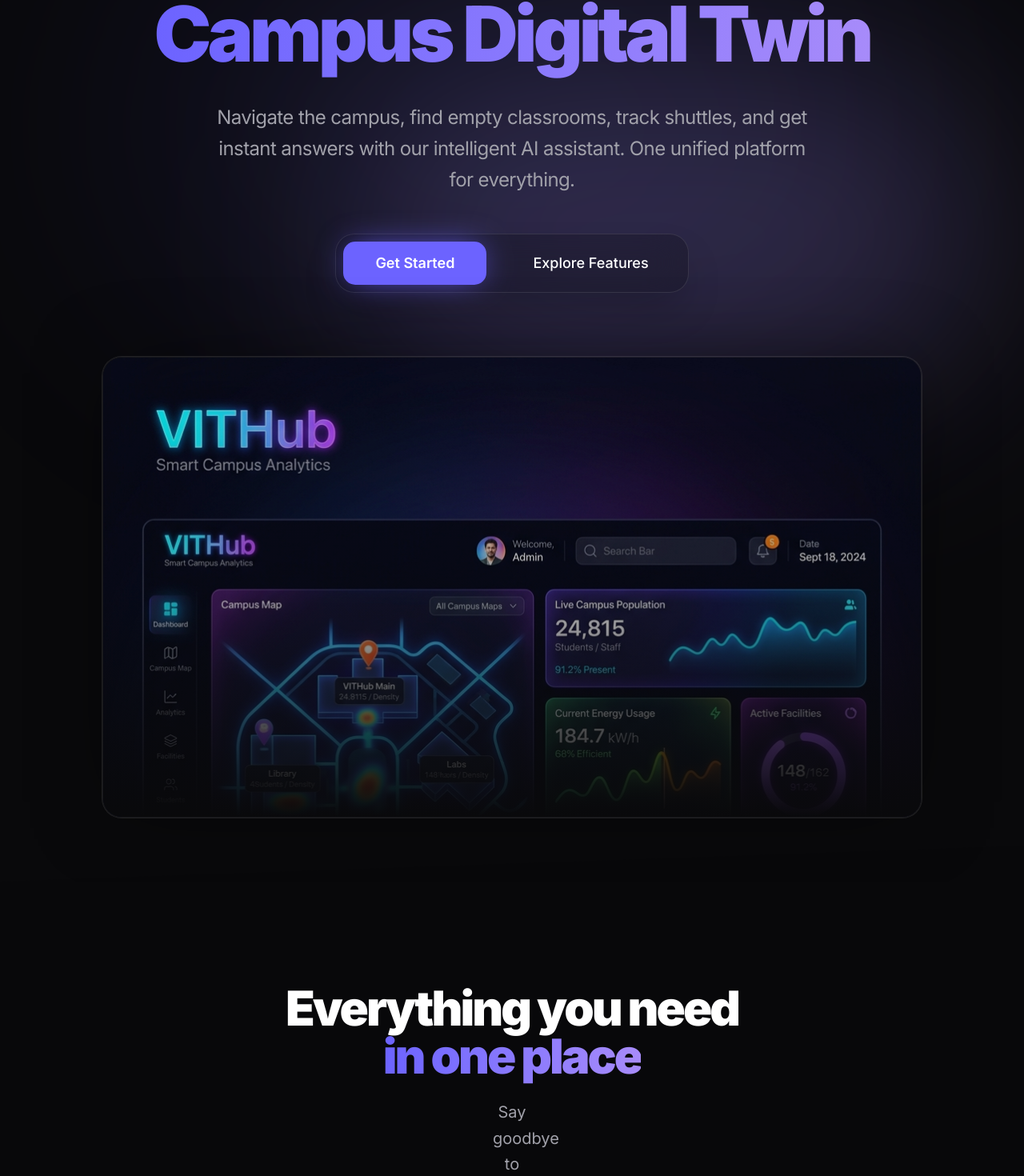
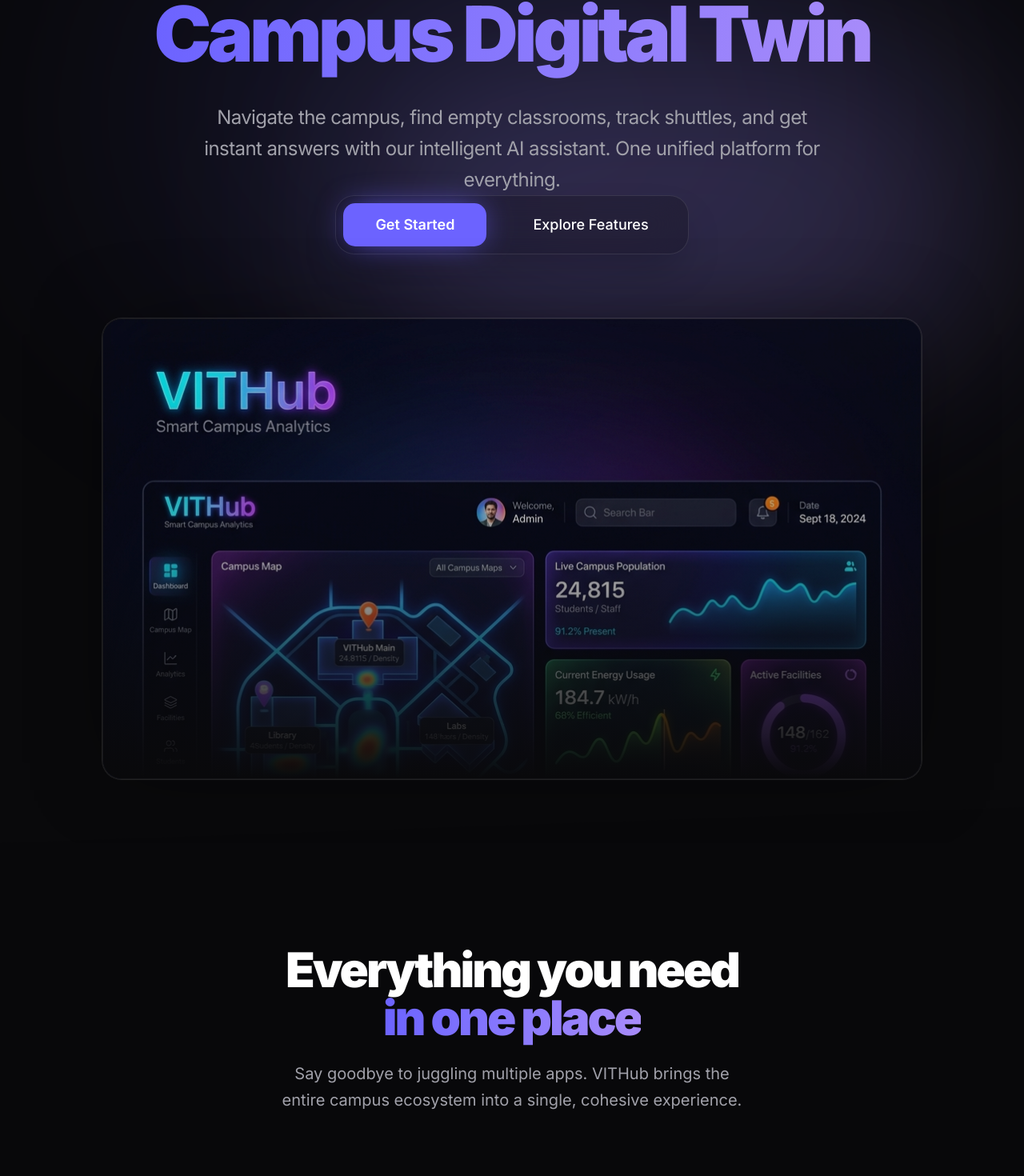
Before and after one commit to laksh1210/VITHub, a Next.js app in the folder frontend/: page / in a window 1280 px wide. Shown: the part 314-1784 px from the top of the page at 80% size. Built offline with nearby package versions, Linux system fonts and the light colour scheme.

Commit message:
Force paragraph widths using inline styles

```diff
--- a/frontend/src/components/landing/landing-features.tsx
+++ b/frontend/src/components/landing/landing-features.tsx
@@ -75,9 +75,11 @@
               in one place
             </span>
           </motion.h2>
-          <motion.p variants={slideUp} className="text-xl text-muted-foreground w-full max-w-2xl mx-auto leading-relaxed">
-            Say goodbye to juggling multiple apps. VITHub brings the entire campus ecosystem into a single, cohesive experience.
-          </motion.p>
+          <div className="w-full flex justify-center px-4">
+            <motion.p variants={slideUp} className="text-xl text-muted-foreground leading-relaxed" style={{ width: "100%", maxWidth: "600px", margin: "0 auto" }}>
+              Say goodbye to juggling multiple apps. VITHub brings the entire campus ecosystem into a single, cohesive experience.
+            </motion.p>
+          </div>
         </motion.div>
 
         <motion.div
--- a/frontend/src/components/landing/landing-hero.tsx
+++ b/frontend/src/components/landing/landing-hero.tsx
@@ -31,9 +31,11 @@
           </span>
         </motion.h1>
 
-        <motion.p variants={slideUp} className="w-full text-xl md:text-2xl text-muted-foreground mb-12 max-w-3xl leading-relaxed tracking-tight">
-          Navigate the campus, find empty classrooms, track shuttles, and get instant answers with our intelligent AI assistant. One unified platform for everything.
-        </motion.p>
+        <div className="w-full flex justify-center px-4">
+          <motion.p variants={slideUp} className="text-xl md:text-2xl text-muted-foreground mb-12 leading-relaxed tracking-tight" style={{ width: "100%", maxWidth: "800px", margin: "0 auto" }}>
+            Navigate the campus, find empty classrooms, track shuttles, and get instant answers with our intelligent AI assistant. One unified platform for everything.
+          </motion.p>
+        </div>
 
         <motion.div variants={slideUp} className="flex flex-col sm:flex-row items-center gap-4 w-full sm:w-auto mb-20 p-2 rounded-3xl bg-white/5 dark:bg-black/20 border border-white/10 backdrop-blur-xl shadow-2xl">
           <Button render={<Link href="/register" />} size="lg" className="w-full sm:w-auto rounded-2xl px-10 text-lg h-14 bg-primary hover:bg-primary/90 text-primary-foreground font-semibold shadow-[0_0_40px_-10px_var(--primary)] transition-all">
```
